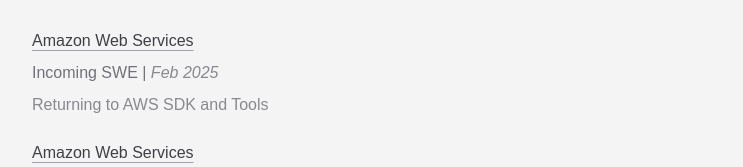
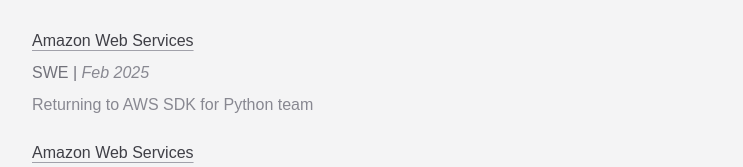
Before and after one commit to arandito/dev-portfolio, a Next.js app: page /work in a window 1280 px wide. Shown: the part 135-302 px from the top of the page, without its empty margins (264-1007 px from the left). Built offline with nearby package versions, Linux system fonts and the light colour scheme; a web font is replaced by a local one.

Commit message:
Update work section and bio

```diff
--- a/components/bio.tsx
+++ b/components/bio.tsx
@@ -7,7 +7,7 @@
         Software engineer based in NYC and recent CS grad from Columbia University.
       </div>
       <div className='leading-6'>
-        Currently, I&apos;m an <span className='text-foreground'>incoming software engineer at AWS</span>.
+        Currently, I&apos;m a<span className='text-foreground'> software engineer at AWS</span>.
       </div>
       <div className='leading-6'>
         Previously, I was a software engineer intern at <span className='text-foreground'>Amazon Alexa</span> and a robotics researcher at <span className='text-foreground'>A²R lab</span>.
--- a/components/work/work-section.tsx
+++ b/components/work/work-section.tsx
@@ -12,10 +12,10 @@
 const works: WorkProps[] = [
   {
     company: 'Amazon Web Services',
-    position: 'Incoming SWE',
+    position: 'SWE',
     link: 'https://aws.amazon.com/sdk-for-python',
     date: 'Feb 2025',
-    description: 'Returning to AWS SDK and Tools',
+    description: 'Returning to AWS SDK for Python team',
   },
   {
     company: 'Amazon Web Services',
```
